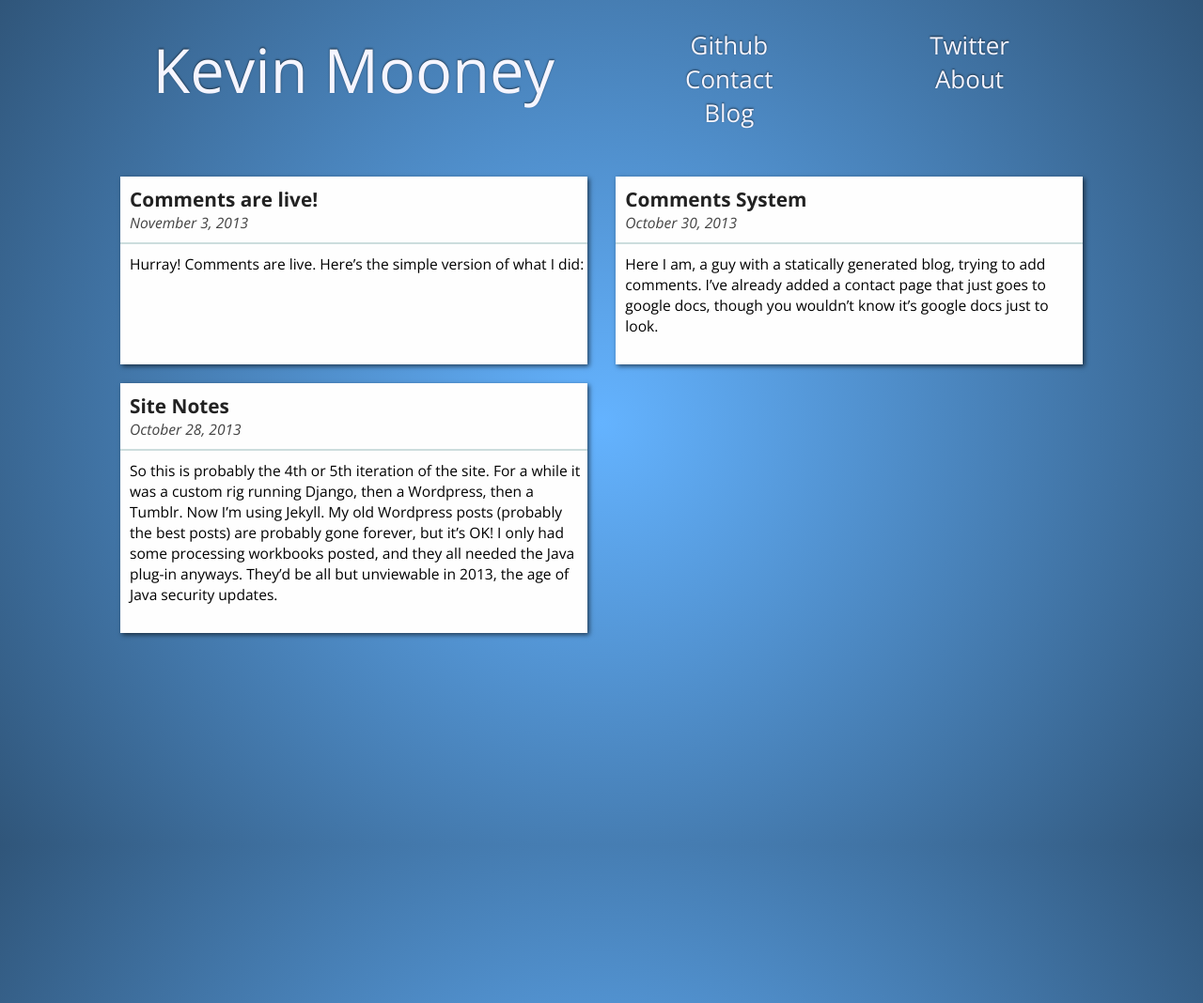
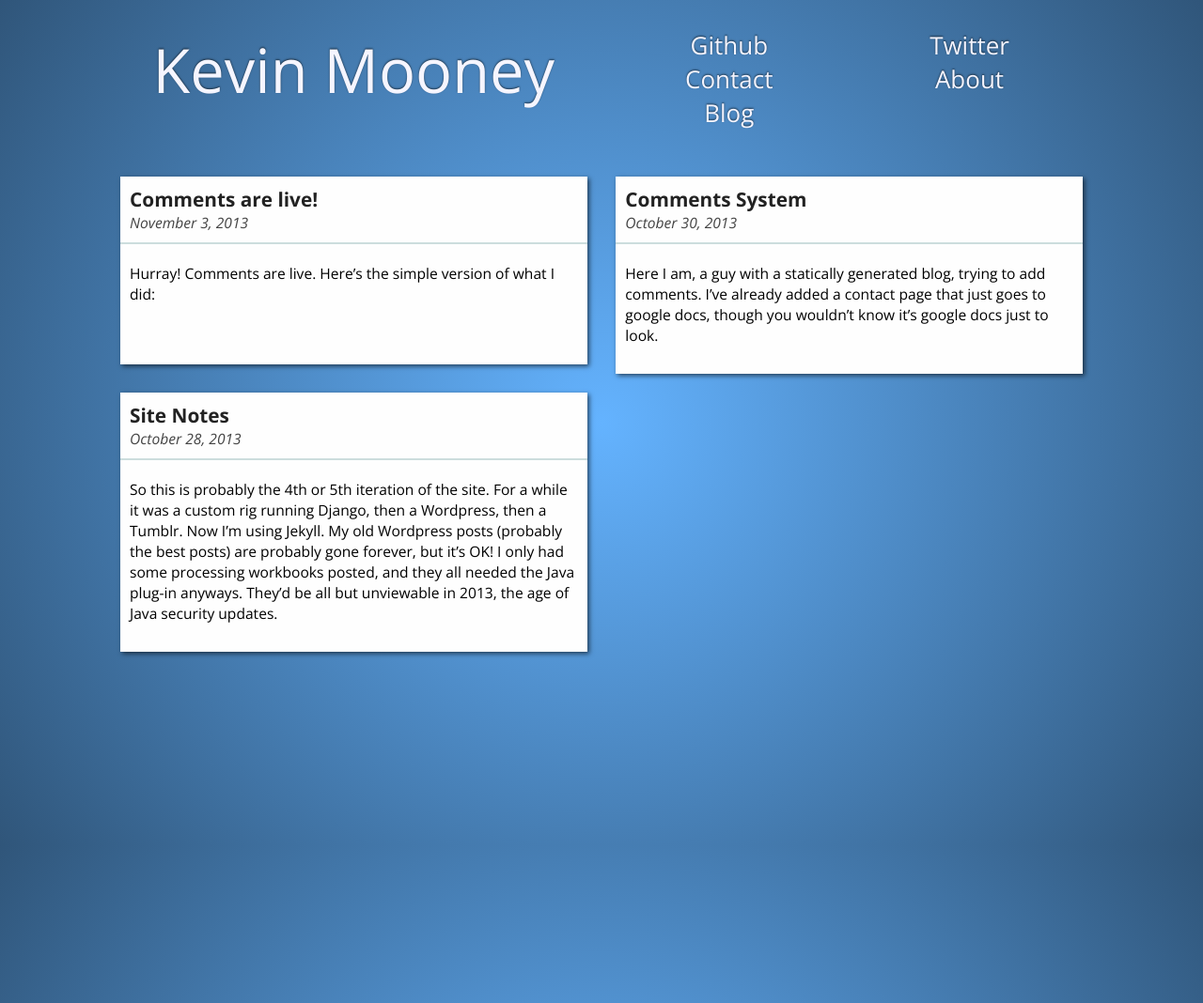
Before and after one commit to kmooney/kmooney.github.io, a Jekyll site: the page built from index.html, in a window 1280 px wide. Shown: the whole page at 94% size. Built offline with Jekyll 4.4.1, drawn with Linux system fonts in a browser that asks for light colours; nearby versions of some CDN libraries; Markdown is read by kramdown in place of the engine named in the settings.

Commit message:
Fix right padding on cards

```diff
--- a/css/main.css
+++ b/css/main.css
@@ -166,7 +166,7 @@ div.highlight {
 .card .post_body,
 .card .excerpt {
     text-align: left;
-    margin-left: 10px;
+    padding: 10px;
     text-decoration: none;
     display: block;
     float: left;
```
